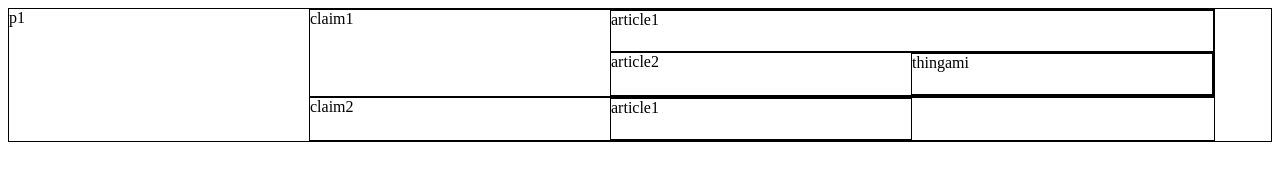
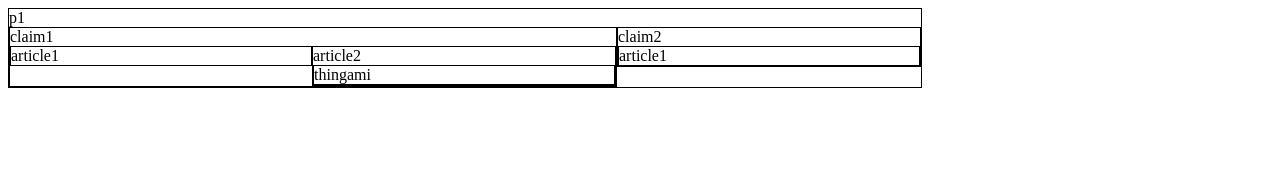
Before and after one commit to christianpbrink/explicate, a plain HTML site: page index.html in a window 1280 px wide. Drawn offline with Linux system fonts and the light colour scheme.

Commit message:
Tree now grows downward instead of rightward

```diff
--- a/static/global.css
+++ b/static/global.css
@@ -1,8 +1,9 @@
 .tree
 {
-    min-height: 40px;
     border: 1px solid black;
     overflow: auto;
+    width: auto;
+    float: left;
 }
 
 .tree .label
@@ -14,4 +15,7 @@
 .tree .branches
 {
     float: left;
+    clear: left;
+    width: auto;
 }
+}
```
